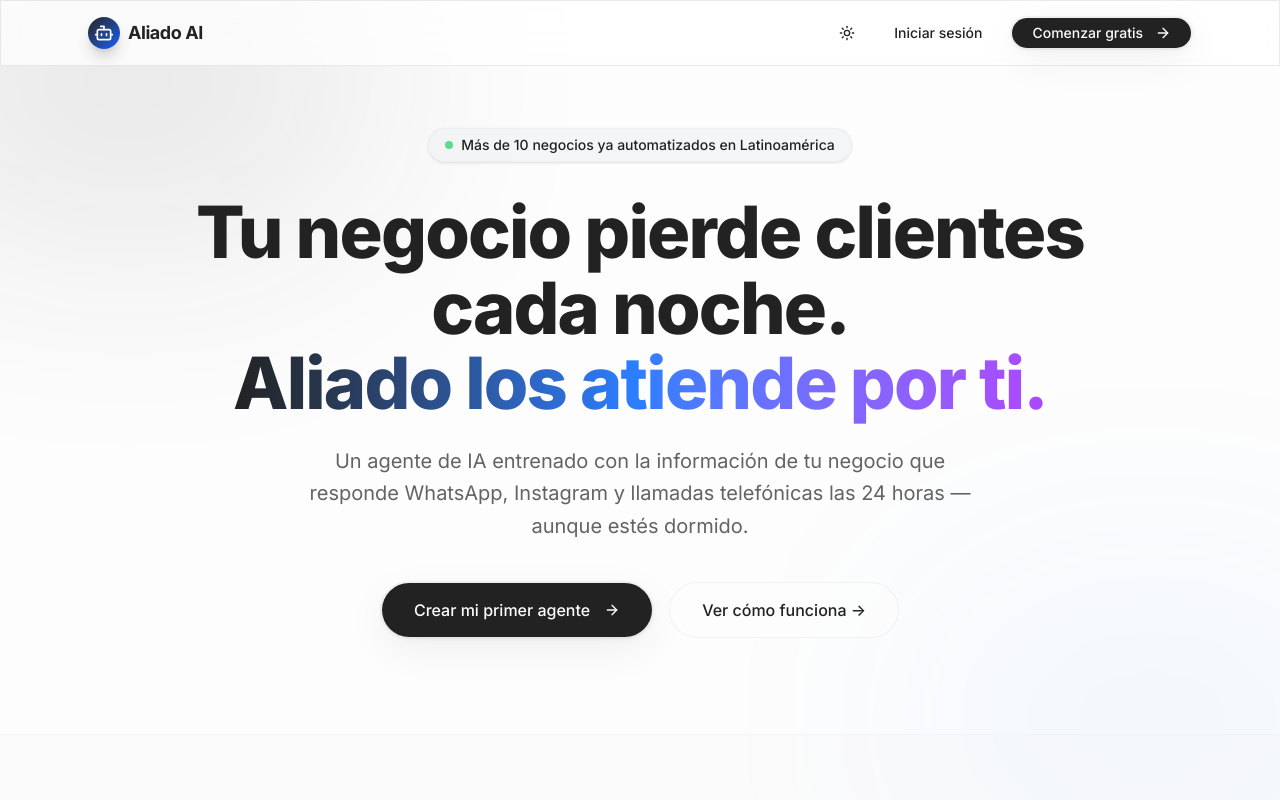
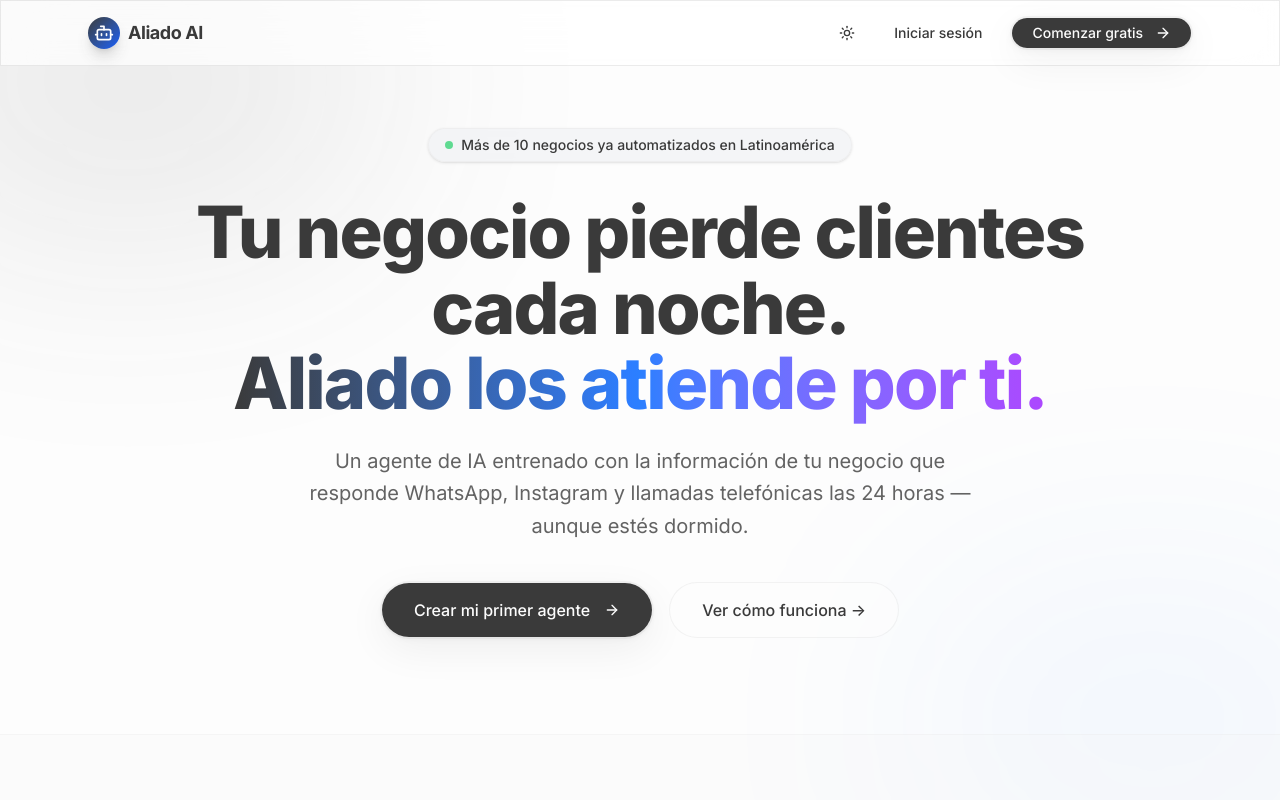
Before and after one commit to Aliado-AI-Diego/aliado-ai, a Next.js app: page / in a window 1280 px wide. Shown: the top 800 px of the page. Built offline with nearby package versions, Linux system fonts and the light colour scheme.

Commit message:
update global css

```diff
--- a/src/app/globals.css
+++ b/src/app/globals.css
@@ -51,12 +51,12 @@
 /* Light mode - Apple-inspired clean whites */
 :root {
   --background: oklch(0.995 0 0);
-  --foreground: oklch(0.25 0 0);
+  --foreground: oklch(0.35 0 0); /* Charcoal Gray */
   --card: oklch(1 0 0);
-  --card-foreground: oklch(0.25 0 0);
+  --card-foreground: oklch(0.35 0 0);
   --popover: oklch(1 0 0);
-  --popover-foreground: oklch(0.25 0 0);
-  --primary: oklch(0.25 0 0);
+  --popover-foreground: oklch(0.35 0 0);
+  --primary: oklch(0.35 0 0);
   --primary-foreground: oklch(0.99 0 0);
   --secondary: oklch(0.965 0 0);
   --secondary-foreground: oklch(0.15 0 0);
@@ -75,8 +75,8 @@
   --chart-5: oklch(0.40 0.15 250);
   --radius: 0.75rem;
   --sidebar: oklch(0.985 0 0);
-  --sidebar-foreground: oklch(0.25 0 0);
-  --sidebar-primary: oklch(0.25 0 0);
+  --sidebar-foreground: oklch(0.35 0 0);
+  --sidebar-primary: oklch(0.35 0 0);
   --sidebar-primary-foreground: oklch(0.99 0 0);
   --sidebar-accent: oklch(0.955 0 0);
   --sidebar-accent-foreground: oklch(0.15 0 0);
@@ -86,14 +86,14 @@
 
 /* Dark mode - deep, refined blacks */
 .dark {
-  --background: oklch(0.20 0 0);
+  --background: oklch(0.25 0 0); /* Distinct Charcoal Background */
   --foreground: oklch(0.95 0 0);
-  --card: oklch(0.24 0 0);
+  --card: oklch(0.28 0 0);
   --card-foreground: oklch(0.95 0 0);
-  --popover: oklch(0.24 0 0);
+  --popover: oklch(0.28 0 0);
   --popover-foreground: oklch(0.95 0 0);
   --primary: oklch(0.95 0 0);
-  --primary-foreground: oklch(0.20 0 0);
+  --primary-foreground: oklch(0.25 0 0);
   --secondary: oklch(0.2 0 0);
   --secondary-foreground: oklch(0.95 0 0);
   --muted: oklch(0.2 0 0);
@@ -109,7 +109,7 @@
   --chart-3: oklch(0.5 0.1 250);
   --chart-4: oklch(0.4 0.15 250);
   --chart-5: oklch(0.8 0.08 250);
-  --sidebar: oklch(0.22 0 0);
+  --sidebar: oklch(0.28 0 0);
   --sidebar-foreground: oklch(0.95 0 0);
   --sidebar-primary: oklch(0.6 0.15 250);
   --sidebar-primary-foreground: oklch(0.99 0 0);
```
